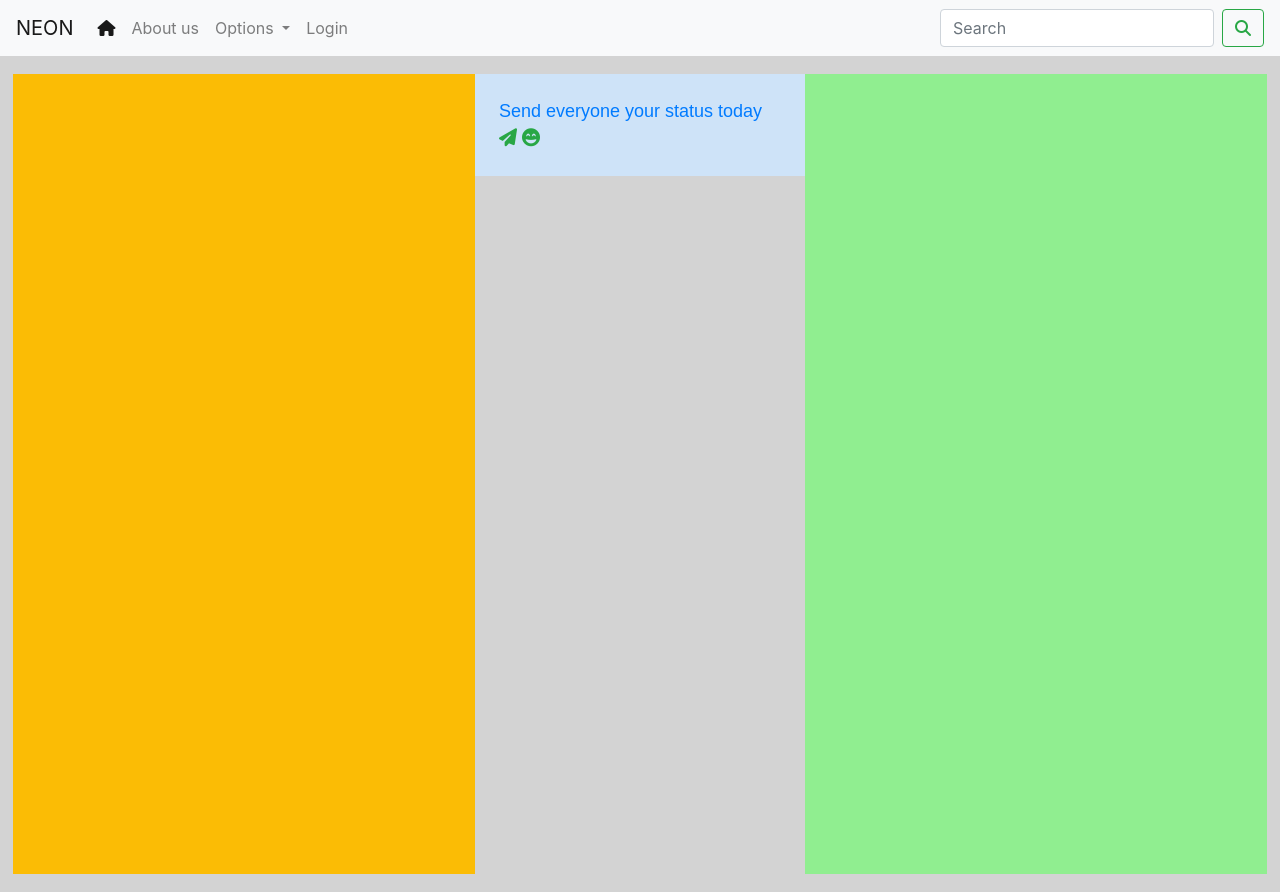
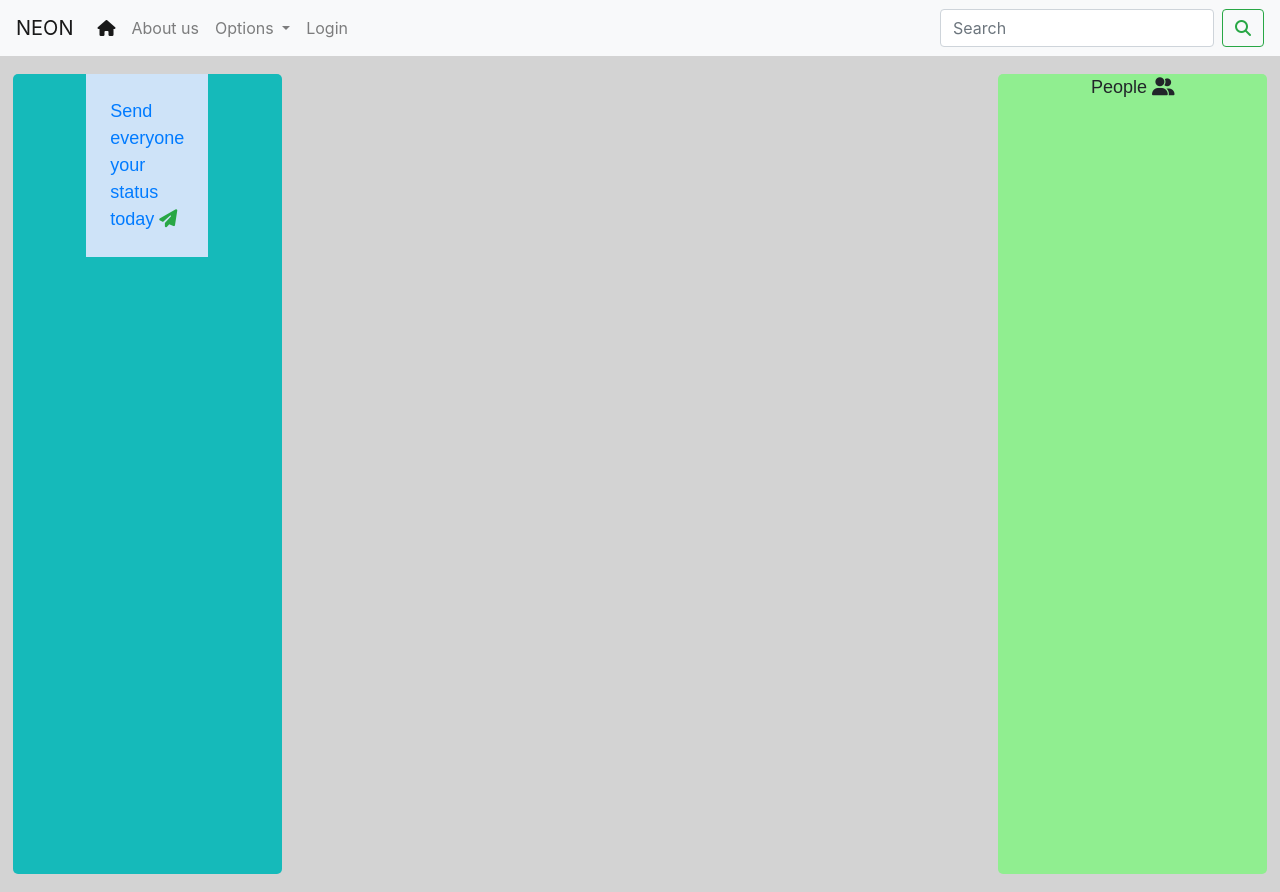
Before and after one commit to NuclearSherwin/neon, a Symfony app: template templates/home/index.html.twig in a window 1280 px wide. Run offline with Twig, Linux system fonts and the light colour scheme; the template is opened without the code that fills it, so the values that code supplies are empty; some libraries are stand-ins or nearby versions.

Commit message:
fix some bug and fix update profile for user

```diff
--- a/templates/home/index.html.twig
+++ b/templates/home/index.html.twig
@@ -4,6 +4,9 @@
 
 {% block body %}
     <style>
+        ::-webkit-scrollbar {
+            display: none;
+        }
         .all-wrapper {
             margin: 1em auto;
             width: 98%;
@@ -17,15 +20,29 @@
 
         .new-wrapper {
             height: 100vh;
-            width: 500px;
-            background-color: #fbbc05;
+            width: 300px;
+            background-color: #15baba;
+            border-radius: 5px;
 
         }
         .users-wrapper {
             height: 100vh;
-            width: 500px;
+            width: 300px;
             background-color: lightgreen;
+            border-radius: 5px;
 
+        }
+
+        .post-wrapper {
+            overflow-y: auto;
+            height: 800px;
+            width: 800px;
+        }
+
+        .status-wrapper {
+            z-index: 50;
+            width: 40%;
+            margin: 0 auto;
         }
     </style>
 
@@ -33,27 +50,27 @@
 
         {# new #}
         <div class="new-wrapper">
-
-        </div>
-
-        <div class="post-wrapper">
+            <div class="status-wrapper d-flex justify-content-center">
                 <div class="mr-auto ml-auto position-relative d-flex justify-content-center">
                     <div class="ml-auto mr-auto pt-4 pr-4 pb-4 pl-4" style="background-color: #cee3f8;">
                         <a class="text-center" href="{{ path('create_post') }}">Send everyone your status today
                             <span class="text-success">
                     <i class="fa-solid fa-paper-plane"></i>
-                    <i class="fa-solid fa-face-grin-beam"></i>
                 </span>
                         </a>
                     </div>
                 </div>
+            </div>
+        </div>
+
+        <div class="post-wrapper">
 
             {% if app.user %}
                 {% for post in posts %}
                     <div class="page-content page-container mx-auto mt-4" id="page-content">
                         <div class="padding">
                             <div class="row container d-flex justify-content-center mx-auto">
-                                <div class="col-md-8 bg-white rounded ">
+                                <div class="col-md-8 bg-white rounded postbox">
                                     <div class="box box-widget w-100 bg-white">
                                         <div class="box-header with-border">
                                             <div class="user-block mt-2">
@@ -69,20 +86,8 @@
                                             <div class="box-tools d-flex justify-content-end mb-3">
                                                 <a href="{{ path('detail_post', {'id': post.id }) }}"
                                                    class="btn btn-info ml-1 mr-1 text-white">
-                                                    <i class="fa-solid fa-asterisk"></i>
+                                                    Detail
                                                 </a>
-                                                {#                                <a href="{{ path('create_posts') }}" class="btn btn-primary ml-1 mr-1 text-white"> #}
-                                                {#                                    <i class="fa-solid fa-circle-plus"></i> #}
-                                                {#                                </a> #}
-                                                {#                                <a href="" class="btn btn-warning ml-1 mr-1 text-white"> #}
-                                                {#                                    <i class="fa-solid fa-pen-to-square"></i> #}
-                                                {#                                        #}{#                                </a> #}
-
-                                                {#                                        <a href="{{ path('delete_post', {'id': post.id }) }}" #}
-                                                {#                                           class="btn btn-danger ml-1 mr-1 text-white" #}
-                                                {#                                           onclick="return confirm('Are you sure to delete this post')"> #}
-                                                {#                                            <i class="fa-solid fa-trash"></i> #}
-                                                {#                                        </a> #}
                                             </div>
                                         </div>
                                         <div class="box-body">
@@ -119,12 +124,8 @@
         </div>
 
         {# tag #}
-        <div class="users-wrapper">
-            <ul>
-                {% for person in users  %}
-                    <li>{{ person.name }}</li>
-                {% endfor %}
-            </ul>
+        <div class="users-wrapper d-flex justify-content-center">
+            <p>People <i class="fa-solid fa-user-group"></i></p>
         </div>
     </div>
 {% endblock %}
```
Also changed, not shown: src/Form/UserFormType.php (+0 -25 lines), templates/users/update.html.twig (+0 -9 lines), public/uploads/62b3e89e677e9.jpg (added). Lines whose indentation alone changed are shown as unchanged.
